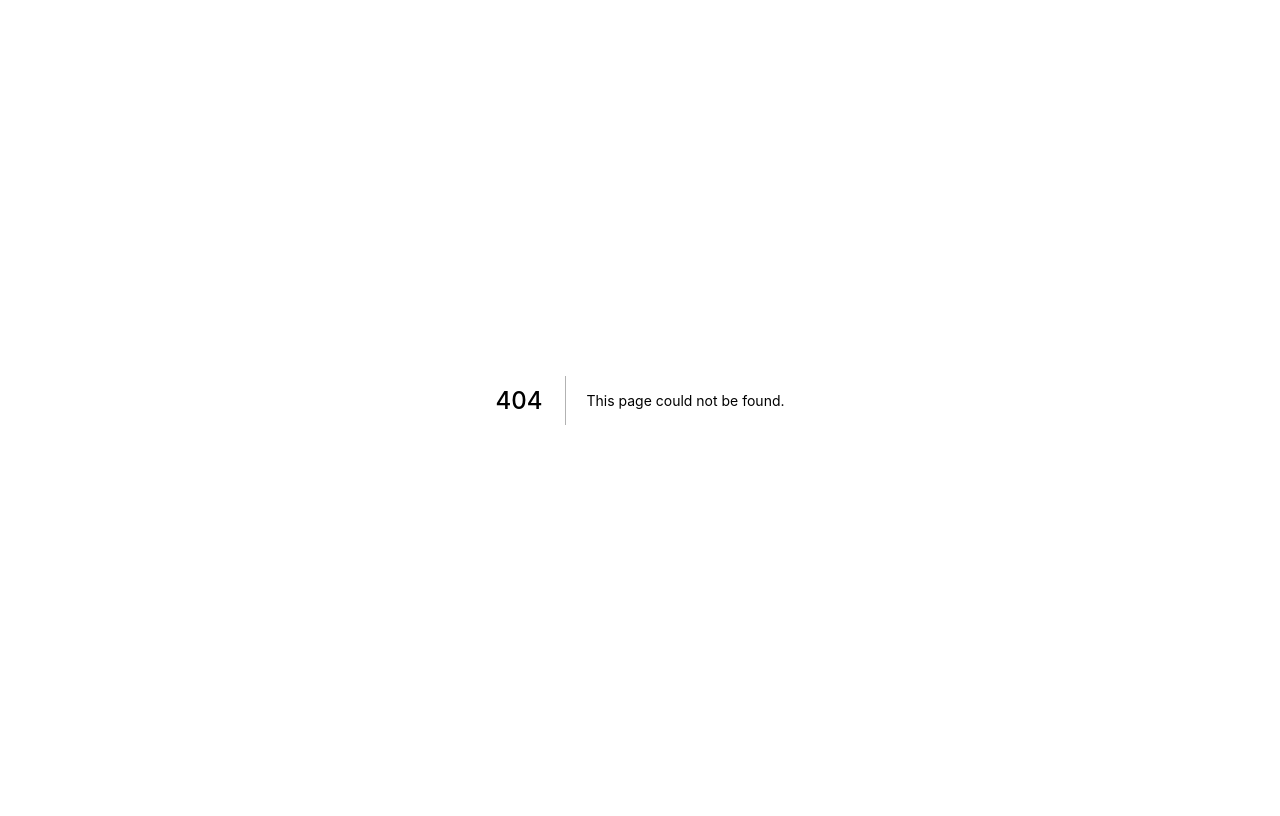
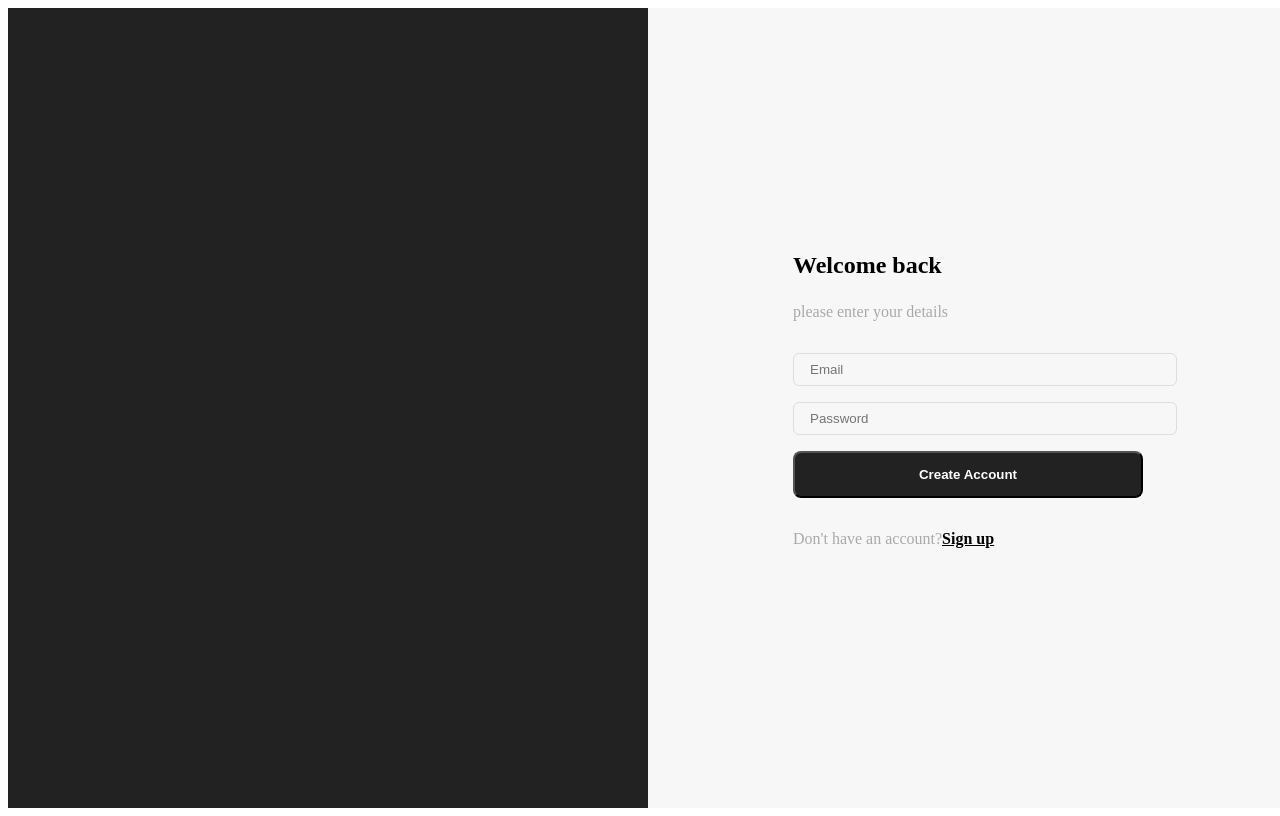
Before and after one commit to parkerchris/nextjsgraphql, a Next.js app: page /signin in a window 1280 px wide. Before the commit this address had no page. Built offline with nearby package versions, Linux system fonts and the light colour scheme.

Commit message:
Create signin and signup pages.

```diff
--- /dev/null
+++ b/pages/signin.js
@@ -0,0 +1,33 @@
+import styles from '../styles/SignIn.module.css'
+import Link from 'next/link'
+
+
+export default function SignIn() {
+    return (
+        <div className={styles.mainContainer}>
+            <div className={styles.mainContainerLeft}></div>
+            <div className={styles.mainContainerRight}>
+                <form className={styles.form}>
+                    <h1 className={styles.h1}>Welcome back</h1>
+                    <p className={styles.p}>please enter your details</p>
+                    <input
+                        className={styles.input}
+                        placeholder="Email"/>
+                    <input
+                        className={styles.input}
+                        placeholder="Password"/>
+                    <button
+                        className={styles.button}
+                        >Create Account</button>
+                    <p className={styles.p}>Don't have an account?
+                        <Link href="/signup">
+                            <a>
+                                <span className={styles.span}>Sign up</span>
+                            </a>
+                        </Link>
+                    </p>
+                </form>
+            </div>
+        </div>
+    )
+}
--- /dev/null
+++ b/styles/SignIn.module.css
@@ -0,0 +1,67 @@
+.mainContainer {
+    height: 100vh;
+    width: 100vw;
+    display: flex;
+}
+
+.mainContainerLeft {
+    background-color: rgb(34,34,34);
+    height: 100%;
+    width: 50%;
+}
+
+.mainContainerRight {
+    background-color: rgb(247, 247, 247);
+    height: 100%;
+    width: 50%;
+    display: flex;
+    justify-content: center;
+    align-items: center;
+}
+
+.form {
+    display: flex;
+    flex-direction: column;
+    align-items: flex-start;
+    justify-content: center;
+    width: 350px;
+}
+
+.h1 {
+    font-size: 1.5rem;
+    font-weight: 900;
+    margin-bottom: 0.5rem;
+}
+
+.p {
+    color: darkgray;
+    font-size: 1rem;
+    margin-bottom: 2rem;
+}
+
+.input {
+    padding: 0.5rem 1rem;
+    background-color: rgb(247, 247, 247);
+    border: 1px solid rgb(221, 221, 221);
+    border-radius: 6px;
+    width: 100%;
+    color: gray;
+    margin-bottom: 1rem;
+ }
+
+ .button {
+    padding: 14px 28px;
+    font-weight: 600;
+    width: 100%;
+    background-color: rgb(34, 34, 34);
+    border-radius: 8px;
+    color: white;
+    cursor: pointer;
+    margin-bottom: 1rem;
+}
+
+.span {
+    font-weight: 700;
+    color: black;
+    text-decoration: underline;
+}
--- /dev/null
+++ b/styles/SignUp.module.css
@@ -0,0 +1,67 @@
+.mainContainer {
+    height: 100vh;
+    width: 100vw;
+    display: flex;
+}
+
+.mainContainerLeft {
+    background-color: rgb(34,34,34);
+    height: 100%;
+    width: 50%;
+}
+
+.mainContainerRight {
+    background-color: rgb(247, 247, 247);
+    height: 100%;
+    width: 50%;
+    display: flex;
+    justify-content: center;
+    align-items: center;
+}
+
+.form {
+    display: flex;
+    flex-direction: column;
+    align-items: flex-start;
+    justify-content: center;
+    width: 350px;
+}
+
+.h1 {
+    font-size: 1.5rem;
+    font-weight: 900;
+    margin-bottom: 0.5rem;
+}
+
+.p {
+    color: darkgray;
+    font-size: 1rem;
+    margin-bottom: 2rem;
+}
+
+.input {
+    padding: 0.5rem 1rem;
+    background-color: rgb(247, 247, 247);
+    border: 1px solid rgb(221, 221, 221);
+    border-radius: 6px;
+    width: 100%;
+    color: gray;
+    margin-bottom: 1rem;
+ }
+
+ .button {
+    padding: 14px 28px;
+    font-weight: 600;
+    width: 100%;
+    background-color: rgb(34, 34, 34);
+    border-radius: 8px;
+    color: white;
+    cursor: pointer;
+    margin-bottom: 1rem;
+}
+
+.span {
+    font-weight: 700;
+    color: black;
+    text-decoration: underline;
+}
```
Also changed, not shown: pages/index.js (+14 -2 lines), pages/signup.js (added, +35 -0 lines), styles/Home.module.css (+9 -0 lines).
